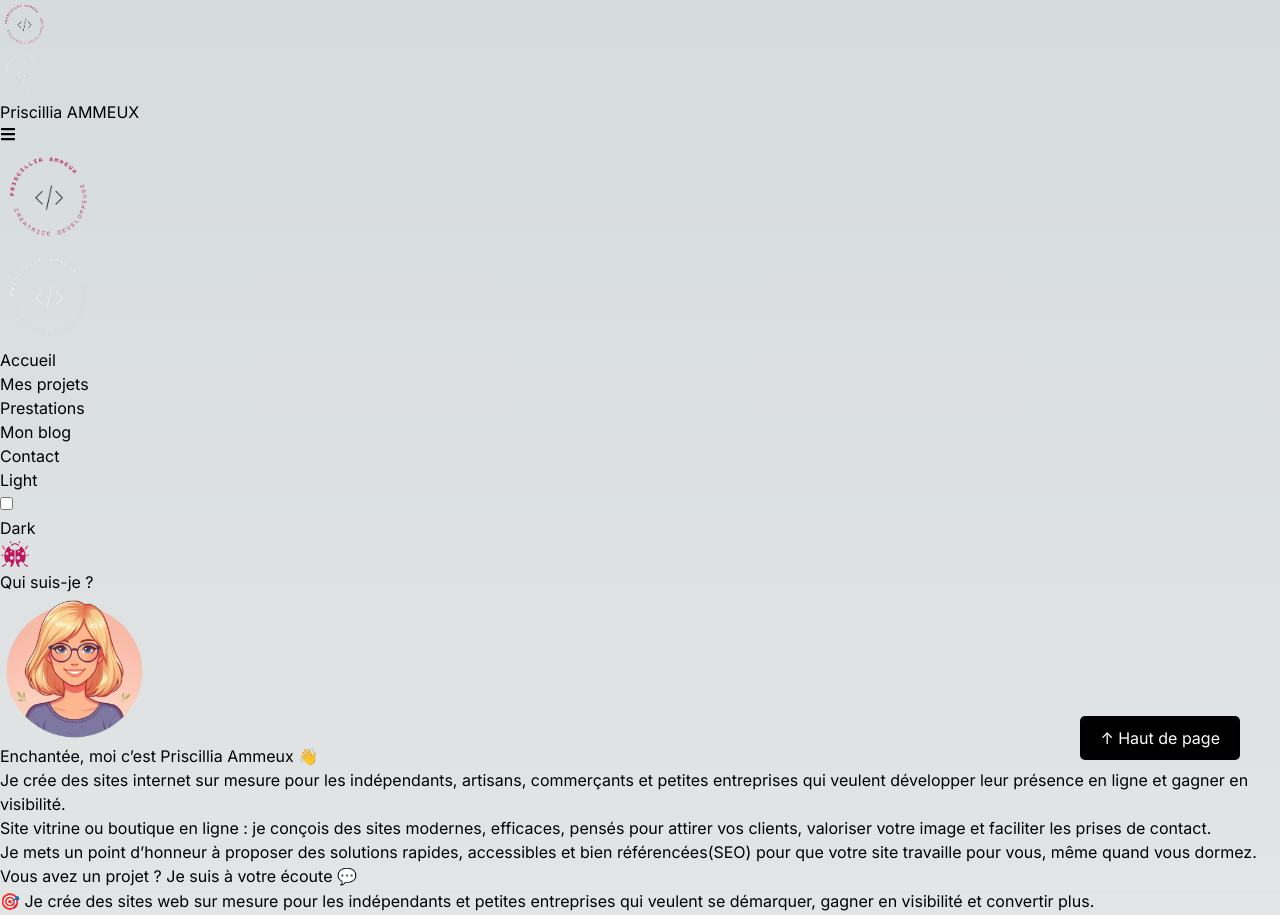
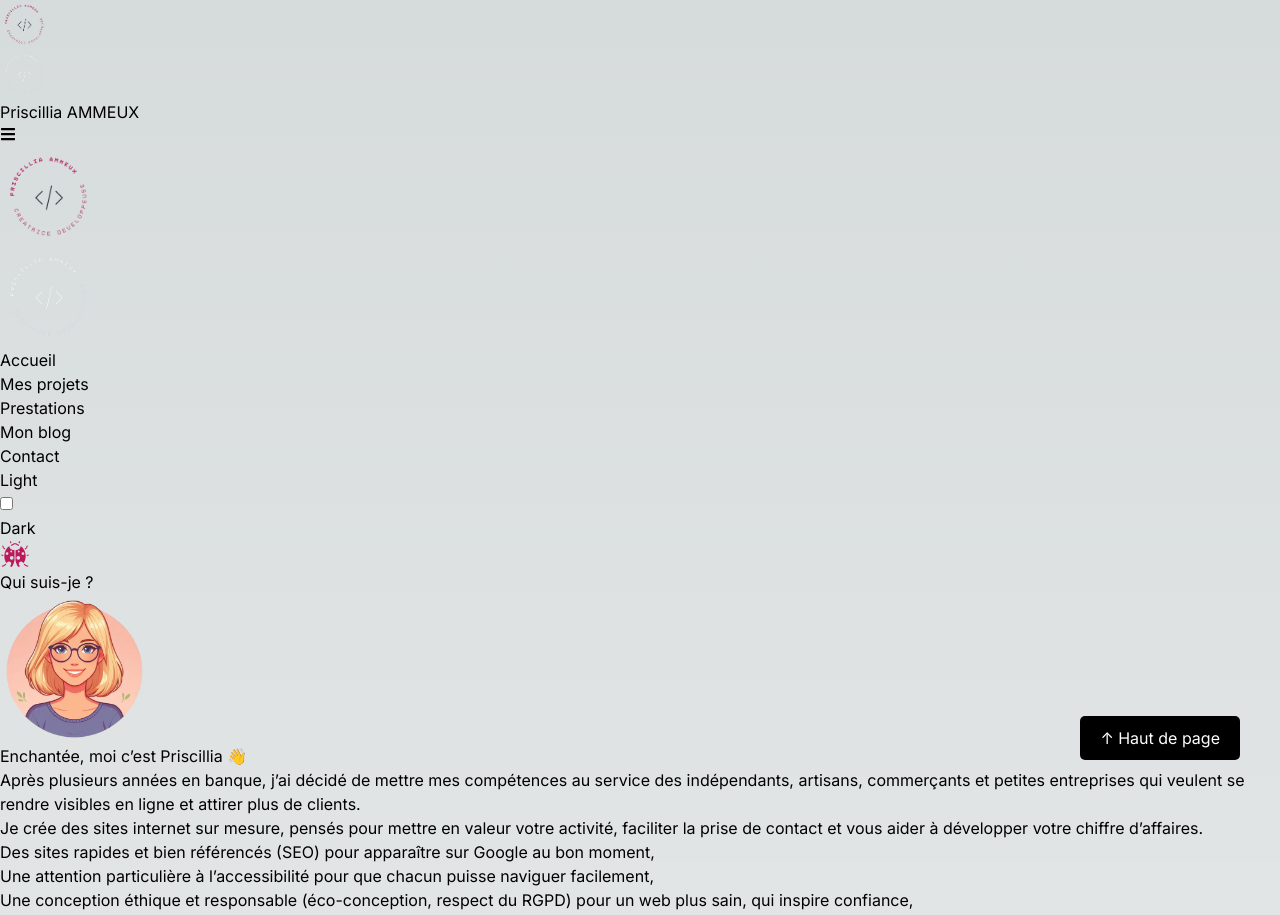
Before and after one commit to PriscilliaAmmeux/my_portfolio, a Next.js app: page / in a window 1280 px wide. Shown: the top 915 px of the page. Built offline with nearby package versions, Linux system fonts and the light colour scheme; a web font is replaced by a local one.

Commit message:
update about me

```diff
--- a/src/app/ui/me/me.tsx
+++ b/src/app/ui/me/me.tsx
@@ -16,52 +16,62 @@ export default function Me() {
       />
       <div className="lg:ml-4 mt-4 lg:mt-0 text-justify">
         <h1 className="text-xl font-semibold mb-2">
-          Enchantée, moi c’est Priscillia Ammeux 👋
+          Enchantée, moi c’est Priscillia 👋
         </h1>
-        <p className="mb-2">
-          Je crée des sites internet sur mesure pour les indépendants, artisans,
-          commerçants et petites entreprises qui veulent{" "}
+        <p>
+          Après plusieurs années en banque, j’ai décidé de mettre mes
+          compétences au service des indépendants, artisans, commerçants et
+          petites entreprises qui veulent se rendre visibles en ligne et attirer
+          plus de clients.
+        </p>
+        <p>
+          Je crée des{" "}
           <span className="font-semibold text-pink-700">
-            développer leur présence en ligne
-          </span>{" "}
-          et{" "}
+            sites internet sur mesure
+          </span>
+          , pensés pour
           <span className="font-semibold text-pink-700">
-            gagner en visibilité
+            {" "}
+            mettre en valeur votre activité
+          </span>
+          , faciliter la prise de contact et
+          <span className="font-semibold text-pink-700">
+            {" "}
+            vous aider à développer votre chiffre d’affaires
           </span>
           .
         </p>
-        <p className="mb-2">
-          Site vitrine ou boutique en ligne : je conçois des sites modernes,
-          efficaces, pensés pour{" "}
-          <span className="font-semibold text-pink-700">
-            attirer vos clients
-          </span>
-          ,{" "}
-          <span className="font-semibold text-pink-700">
-            valoriser votre image
-          </span>{" "}
-          et{" "}
-          <span className="font-semibold text-pink-700">
-            faciliter les prises de contact
-          </span>
-          .
-        </p>
-        <p className="mb-2">
-          Je mets un point d’honneur à proposer des solutions{" "}
-          <span className="font-semibold text-pink-700">
-            rapides, accessibles et bien référencées
-          </span>
-          (SEO) pour que votre site travaille pour vous, même quand vous dormez.
-        </p>
-        <p className="mb-4">Vous avez un projet ? Je suis à votre écoute 💬</p>
-        <hr className="my-6" />
-        <p className="italic font-semibold text-pink-700">
-          🎯 Je crée des sites web sur mesure pour les indépendants et petites
-          entreprises qui veulent se démarquer, gagner en visibilité et
-          convertir plus.
-          <br />
-          💡 Sites vitrine, e-commerce, SEO, accessibilité, performance… je
-          construis des solutions qui travaillent pour vous, 24h/24.
+        <ul className="list-disc list-inside space-y-2 mt-4">
+          <li>
+            <span className="font-semibold text-pink-700">
+              Des sites rapides et bien référencés (SEO)
+            </span>{" "}
+            pour apparaître sur Google au bon moment,
+          </li>
+          <li>
+            <span className="font-semibold text-pink-700">
+              Une attention particulière à l’accessibilité
+            </span>{" "}
+            pour que chacun puisse naviguer facilement,
+          </li>
+          <li>
+            <span className="font-semibold text-pink-700">
+              Une conception éthique et responsable
+            </span>{" "}
+            (éco-conception, respect du RGPD) pour un web plus sain, qui inspire
+            confiance,
+          </li>
+          <li>
+            <span className="font-semibold text-pink-700">
+              Et surtout, une écoute attentive
+            </span>{" "}
+            pour vous proposer une solution vraiment adaptée à vos besoins, pas
+            une usine à gaz.
+          </li>
+        </ul>
+        <p className="mt-4">
+          🎯 Vous avez un projet ? Parlons-en, je suis là pour vous accompagner
+          💬
         </p>
       </div>
     </section>
```
